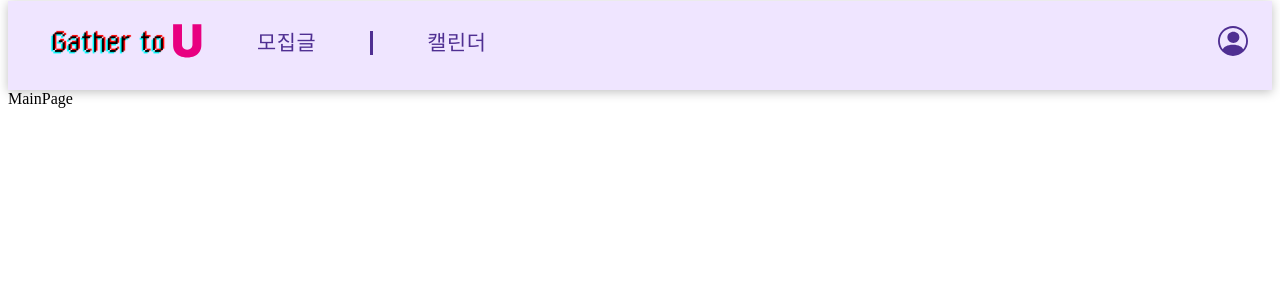
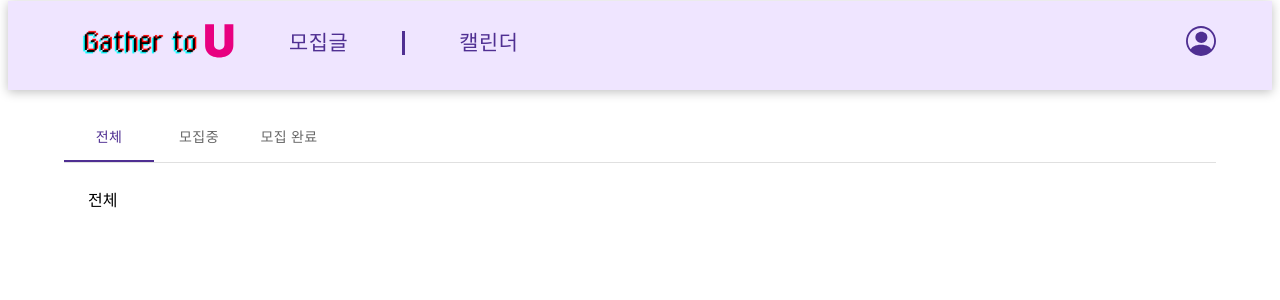
Before and after one commit to dyeon-dev/Gather_To_U, a React (Create React App) app: page / in a window 1280 px wide. Shown: the top 300 px of the page. Built offline with nearby package versions, Linux system fonts and the light colour scheme.

Commit message:
style: tabs

```diff
--- a/src/App.js
+++ b/src/App.js
@@ -6,8 +6,12 @@ import RegisterPage from "./components/views/RegisterPage/RegisterPage";
 import CalendarPage from "./components/views/CalendarPage/CalendarPage";
 import MyPage from "./components/views/MyPage/MyPage";
 
+import { ThemeProvider } from '@mui/material/styles';
+import theme from './components/common/theme';
+
 function App() {
   return (
+    <ThemeProvider theme={theme}>
     <Router>
     <Navbar />
     <Routes>
@@ -18,6 +22,7 @@ function App() {
       <Route path="/mypage" element={<MyPage />} />
     </Routes>
   </Router>
+  </ThemeProvider>
     );
 }
 
--- a/src/components/common/Navbar/Navbar.js
+++ b/src/components/common/Navbar/Navbar.js
@@ -1,6 +1,6 @@
 import React from "react";
 import styles from "./Navbar.module.css";
-import Logo from "../../../common/Logo";
+import Logo from "../Logo";
 import AppBar from "@mui/material/AppBar";
 import Box from "@mui/material/Box";
 import Toolbar from "@mui/material/Toolbar";
@@ -43,7 +43,7 @@ export default function Navbar() {
         boxShadow: "0px 2px 10px 0px rgba(0, 0, 0, 0.25)",
       }}
     >
-      <Container maxWidth="xl">
+      <Container maxWidth="lg">
         <Toolbar disableGutters>
           {/* 로고 */}
           <div className={styles.desktopLogo}>
@@ -96,7 +96,6 @@ export default function Navbar() {
                   className={styles.pageButton}
                   sx={{
                     my: 2,
-                    color: "#4F2F92",
                     fontSize: "1.3rem",
                     display: "block",
                   }}
--- /dev/null
+++ b/src/components/common/Tabs/Tab.js
@@ -0,0 +1,63 @@
+import * as React from 'react';
+import PropTypes from 'prop-types';
+import Tabs from '@mui/material/Tabs';
+import Tab from '@mui/material/Tab';
+import Box from '@mui/material/Box';
+
+function CustomTabPanel(props) {
+  const { children, value, index, ...other } = props;
+
+  return (
+    <div
+      role="tabpanel"
+      hidden={value !== index}
+      id={`simple-tabpanel-${index}`}
+      aria-labelledby={`simple-tab-${index}`}
+      {...other}
+    >
+      {value === index && <Box sx={{ p: 3 }}>{children}</Box>}
+    </div>
+  );
+}
+
+CustomTabPanel.propTypes = {
+  children: PropTypes.node,
+  index: PropTypes.number.isRequired,
+  value: PropTypes.number.isRequired,
+};
+
+function a11yProps(index) {
+  return {
+    id: `simple-tab-${index}`,
+    'aria-controls': `simple-tabpanel-${index}`,
+  };
+}
+
+export default function BasicTabs() {
+  const [value, setValue] = React.useState(0);
+
+  const handleChange = (event, newValue) => {
+    setValue(newValue);
+  };
+
+  return (
+    <Box sx={{ width: '100%' }}>
+      <Box sx={{ borderBottom: 1, borderColor: 'divider' }}>
+        <Tabs value={value} onChange={handleChange} aria-label="basic tabs example">
+          <Tab label="전체" {...a11yProps(0)} />
+          <Tab label="모집중" {...a11yProps(1)} />
+          <Tab label="모집 완료" {...a11yProps(2)} />
+        </Tabs>
+      </Box>
+      <CustomTabPanel value={value} index={0}>
+        전체
+      </CustomTabPanel>
+      <CustomTabPanel value={value} index={1}>
+        모집중
+      </CustomTabPanel>
+      <CustomTabPanel value={value} index={2}>
+        모집 완료
+      </CustomTabPanel>
+    </Box>
+  );
+}
--- /dev/null
+++ b/src/components/common/theme.js
@@ -0,0 +1,11 @@
+import { createTheme } from '@mui/material/styles';
+
+const theme = createTheme({
+  palette: {
+    primary: {
+      main: '#4F2F92',
+    },
+  },
+});
+
+export default theme;
--- a/src/components/views/MainPage/MainPage.js
+++ b/src/components/views/MainPage/MainPage.js
@@ -1,9 +1,15 @@
-import React from 'react'
+import React from "react";
+import Tab from "../../common/Tabs/Tab";
+import { Container } from "@mui/material";
 
 function MainPage() {
   return (
-    <div>MainPage</div>
-  )
+    <div>
+      <Container maxWidth="lg" sx={{ mt: 3 }}>
+        <Tab />
+      </Container>
+    </div>
+  );
 }
 
-export default MainPage
+export default MainPage;
```
Also changed, not shown: src/components/common/Logo.js (renamed from src/common/Logo.js).
